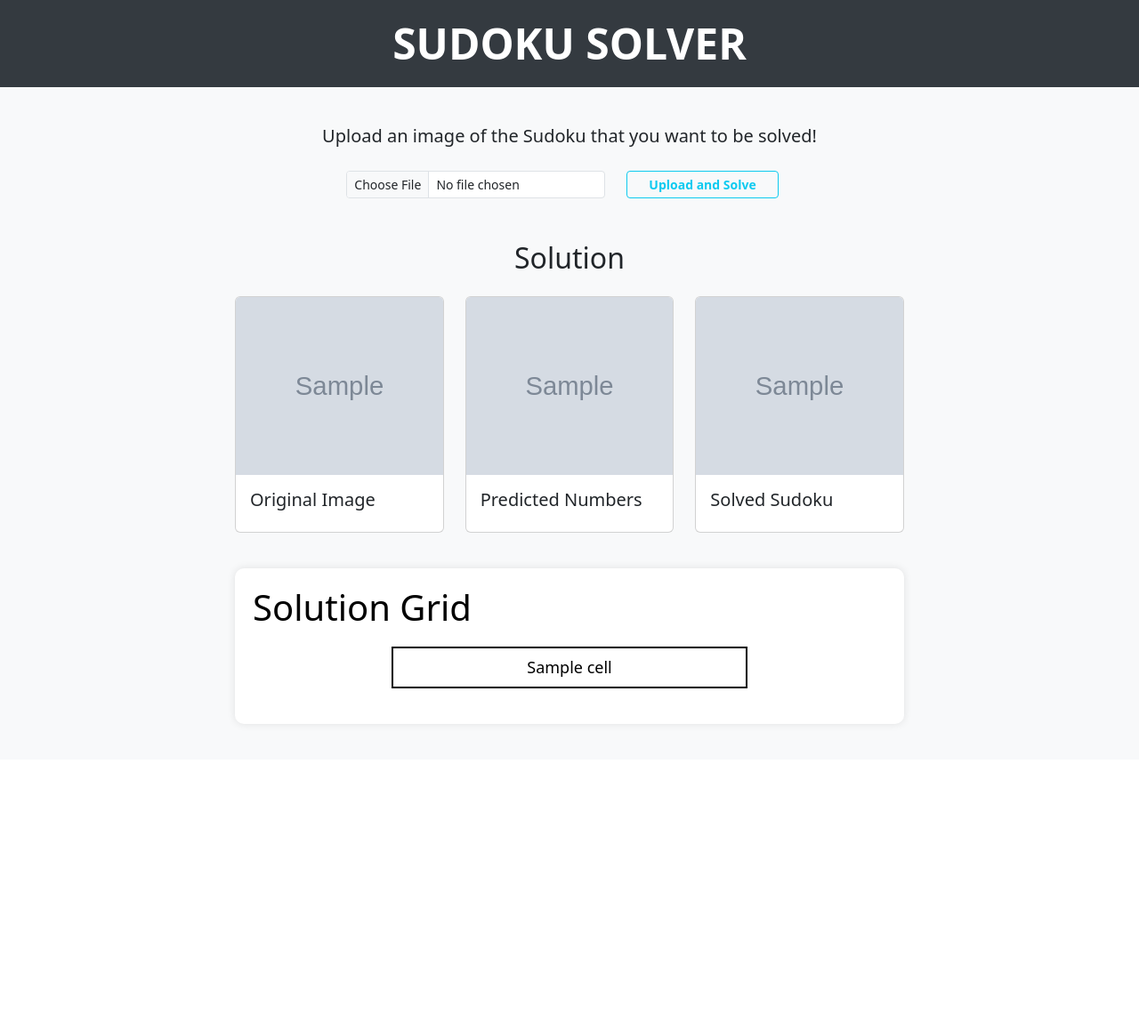
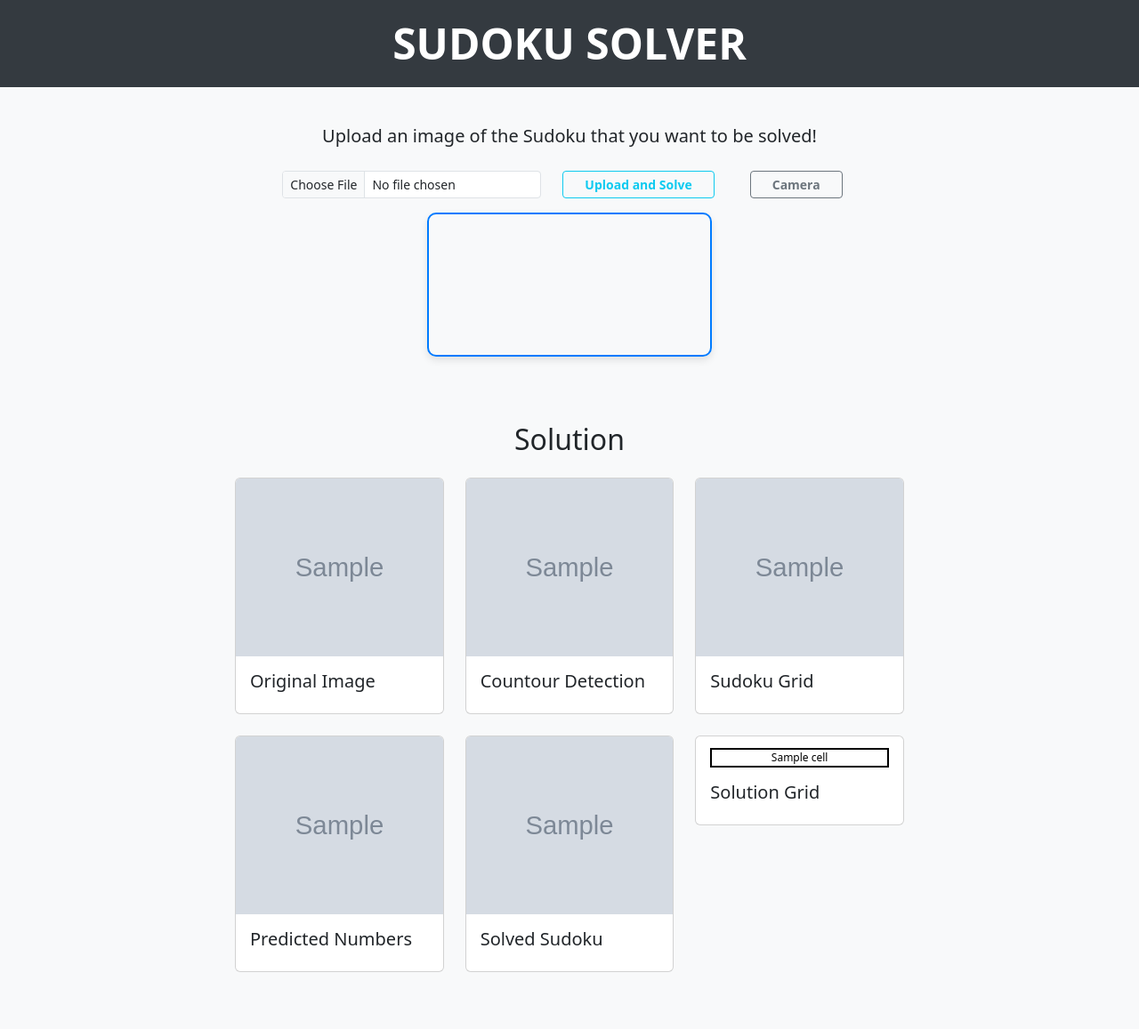
Before and after one commit to rizkyyanuark/Sudoku-Puzzle-Solver, a Flask app: template templates/index.html in a window 1280 px wide. Shown: the whole page at 89% size. Before the commit the page ends 817 px from the top, so only its background shows below. Run offline with Flask 3, Linux system fonts and the light colour scheme; the template is opened without the code that fills it: values that come from a table or form of the project are taken from there, most other values are stand-ins (such as "Sample title", 1, 10 or a date in 2020); grey boxes marked "Sample" are stand-in pictures; some libraries are stand-ins or nearby versions.

Commit message:
Refactor image processing and capture functionality

```diff
--- a/app.py
+++ b/app.py
@@ -1,4 +1,4 @@
-from flask import Flask, render_template, request, redirect, url_for, send_from_directory
+from flask import Flask, render_template, request, redirect, url_for, send_from_directory, jsonify
 from flask_wtf import FlaskForm
 from wtforms import FileField, SubmitField
 from flask_wtf.file import FileRequired, FileAllowed
@@ -6,6 +6,7 @@ from werkzeug.utils import secure_filename
 import os
 import logging
 import main  # Ensure main.py contains the process_image function
+import base64
 
 app = Flask(__name__)
 app.config['SECRET_KEY'] = os.urandom(24)
@@ -58,5 +59,26 @@ def uploaded_file(filename):
     return send_from_directory(app.config['UPLOAD_FOLDER'], filename)
 
 
+@app.route('/capture', methods=['POST'])
+def capture():
+    data = request.get_json()
+    image_data = data['image'].split(',')[1]
+    image_data = base64.b64decode(image_data)
+
+    filepath = os.path.join(app.config['UPLOAD_FOLDER'], 'captured_image.jpg')
+    with open(filepath, 'wb') as f:
+        f.write(image_data)
+
+    app.logger.debug(f'Captured image saved to {filepath}')
+
+    # Process the image and solve the Sudoku
+    try:
+        result = main.process_image(filepath)
+        return jsonify(result)
+    except Exception as e:
+        app.logger.error(f'Error processing captured image: {str(e)}')
+        return jsonify({'error': str(e)}), 500
+
+
 if __name__ == '__main__':
     app.run(debug=True)
--- a/main.py
+++ b/main.py
@@ -1,10 +1,9 @@
-import cv2
-import numpy as np
-import os
 from flask import url_for
-from utils import extract_sudoku_grid, split_cells, crop_cells, read_cells, getOriginalNumbers, sudokuGrid
+from utils import extract_sudoku_grid, split_cells, crop_cells, read_cells, getOriginalNumbers, sudokuGrid, getBoxes
 from tensorflow.keras.models import load_model
 from sudoku_solver import solve_sudoku
+import os
+import cv2
 
 # Path to the model
 MODEL_PATH = 'models/my_model.h5'
@@ -16,14 +15,12 @@ model = load_model(MODEL_PATH)
 
 
 def displaySudoku(image, solved_grid, original_numbers):
-    img_copy = image.copy()  # Copy image to avoid modifying the original
-
-    # Define grid parameters
+    img_copy = image.copy()
     grid_size = image.shape[0] // 9
     font = cv2.FONT_HERSHEY_SIMPLEX
-    font_scale = 1  # Font size for digits
-    font_thickness = 2  # Font thickness for better visibility
-    color = (45, 113, 0)  # Green color for the newly filled numbers
+    font_scale = 1
+    font_thickness = 2
+    color = (45, 113, 0)
 
     for i in range(9):
         for j in range(9):
@@ -123,15 +120,17 @@ def process_image(filepath):
 
             text = str(number)
             font = cv2.FONT_HERSHEY_COMPLEX
-            text_size = cv2.getTextSize(text, font, 0.5, 2)[0]
-            # Menggeser teks agar tepat di tengah secara horizontal
+            text_size = cv2.getTextSize(text, font, 1, 1)[0]
             text_x = center_x - text_size[0] // 2
-            # Menggeser teks agar tepat di tengah secara vertikal
             text_y = center_y + text_size[1] // 2
+            cv2.putText(predicted_numbers_img, text,
+                        (text_x, text_y), font, 1, (0, 255, 0), 1)
 
-            # Gambar angka di tengah kotak
-            cv2.putText(predicted_numbers_img, text,
-                        (text_x, text_y), font, 1, (0, 255, 0), 2)
+    # Detect grid and draw rectangles
+    img_boxes = img.copy()
+    contour_image_path = os.path.join(uploads_dir, 'contour_detected.jpg')
+    for box in getBoxes(img_boxes, contour_image_path):
+        cv2.rectangle(img_boxes, box[0], box[1], (0, 255, 0), 2)
 
     # Simpan gambar yang telah diberi prediksi angka
     predicted_numbers_image_path = os.path.join(
@@ -139,27 +138,30 @@ def process_image(filepath):
     cv2.imwrite(predicted_numbers_image_path, predicted_numbers_img)
 
     # Save the processed image (solved Sudoku)
-    processed_image_path = os.path.join(uploads_dir, 'solved_sudoku.jpg')
-    cv2.imwrite(processed_image_path, solved_image)
+    solved_sudoku_path = os.path.join(uploads_dir, 'solved_sudoku.jpg')
+    cv2.imwrite(solved_sudoku_path, solved_image)
 
     # Normalize paths for compatibility
     original_filename = os.path.basename(filepath).replace('\\', '/')
     sudoku_grid_filename = os.path.basename(
         sudoku_grid_image_path).replace('\\', '/')
-    processed_filename = os.path.basename(
-        processed_image_path).replace('\\', '/')
+    solved_sudoku_filename = os.path.basename(
+        solved_sudoku_path).replace('\\', '/')
     predicted_numbers_filename = os.path.basename(
         predicted_numbers_image_path).replace('\\', '/')
+    contour_detected_filename = os.path.basename(
+        contour_image_path).replace('\\', '/')
 
     result = {
         'original': filepath,
-        'processed': processed_image_path,
+        'processed': solved_sudoku_filename,
         'solution': solved_grid.tolist() if solved_grid is not None else [],
         'images': [
             url_for('uploaded_file', filename=original_filename),
+            url_for('uploaded_file', filename=contour_detected_filename),
             url_for('uploaded_file', filename=sudoku_grid_filename),
-            url_for('uploaded_file', filename=processed_filename),
-            url_for('uploaded_file', filename=predicted_numbers_filename)
+            url_for('uploaded_file', filename=predicted_numbers_filename),
+            url_for('uploaded_file', filename=solved_sudoku_filename)
         ]
     }
 
--- a/static/styles.css
+++ b/static/styles.css
@@ -1,113 +1,158 @@
-body {
-  font-family: Arial, sans-serif;
-  display: flex;
-  justify-content: center;
-  align-items: center;
-  height: 100vh;
-  margin: 0;
-  background-color: #f0f0f0;
+/* Style the solution grid for a compact display */
+.sudoku-table td {
+  width: 5px; /* Decrease cell width */
+  height: 4px; /* Further decrease cell height */
+  text-align: center;
+  font-size: 12px; /* Decrease font size */
+  border: 2px solid black; /* Add border around each cell */
+  vertical-align: middle; /* Centers the text vertically */
+  padding: 0px; /* Reduces padding inside the cells */
 }
-.container {
-  display: flex;
+
+/* Thicker borders for 3x3 subgrids */
+.sudoku-table td:nth-child(3n) {
+  border-right: 4px solid black;
+}
+
+.sudoku-table tr:nth-child(3n) td {
+  border-bottom: 4px solid black;
+}
+
+/* Center the table */
+.sudoku-table {
+  width: 100%; /* Set the table to take up 100% of the card's width */
+  margin-top: -3px; /* Remove any margin above the table */
+  margin-bottom: 2; /* Remove any margin below the table */
+  margin-left: -1px;
+  margin-right: -1px;
+}
+
+/* Hide the spinner by default */
+.loading-spinner {
+  display: none;
+}
+
+/* Add shadow to the table container */
+.sudoku-container {
+  padding: 20px;
   background-color: #fff;
-  padding: 20px;
   border-radius: 10px;
   box-shadow: 0 0 10px rgba(0, 0, 0, 0.1);
 }
-.left,
-.right {
-  margin: 10px;
+
+/* Animation for cards */
+.card {
+  transition: transform 0.3s, box-shadow 0.3s;
 }
-.left {
-  text-align: center;
+
+.card:hover {
+  transform: scale(1.05);
+  box-shadow: 0 10px 20px rgba(0, 0, 0, 0.2);
 }
-.right {
-  text-align: left;
+
+/* Custom styles for the page */
+body {
+  background-color: #f8f9fa;
 }
-input[type="file"] {
-  width: 100%;
-  margin-bottom: 20px;
-  font-size: 16px;
+
+.header {
+  background-color: #343a40;
+  color: white;
+  padding: 20px 0;
 }
-button {
-  padding: 10px 20px;
-  font-size: 16px;
-  cursor: pointer;
-  background-color: #007bff;
-  color: #fff;
-  border: none;
-  border-radius: 5px;
-  transition: background-color 0.3s ease;
+
+.header h1 {
+  margin: 0;
 }
-button:hover {
-  background-color: #0056b3;
+
+.main-content {
+  padding: 40px 0;
 }
-button.loading {
-  background-color: #6c757d;
-  cursor: not-allowed;
+
+.card img {
+  height: 200px;
+  object-fit: cover;
 }
-button.loading::after {
-  content: "";
-  display: inline-block;
-  width: 16px;
-  height: 16px;
-  border: 2px solid #fff;
-  border-top-color: transparent;
-  border-radius: 50%;
-  margin-left: 10px;
-  animation: spin 1s linear infinite;
+
+/* Modal image spin animation */
+.modal-content {
+  animation: spinIn 0.5s ease-in-out;
 }
-@keyframes spin {
-  0% {
-    transform: rotate(0deg);
+
+@keyframes spinIn {
+  from {
+    transform: rotateY(90deg);
+    opacity: 0;
   }
-  100% {
-    transform: rotate(360deg);
+  to {
+    transform: rotateY(0deg);
+    opacity: 1;
   }
 }
-video {
-  max-width: 100%;
-  height: auto;
-  margin-top: 20px;
+
+@keyframes spinOut {
+  from {
+    transform: rotateY(0deg);
+    opacity: 1;
+  }
+  to {
+    transform: rotateY(90deg);
+    opacity: 0;
+  }
 }
-.result {
-  margin-top: 20px;
-  text-align: left;
+
+.modal.fade .modal-dialog {
+  transition: transform 0.5s ease-in-out;
 }
-.result table {
-  border-collapse: collapse;
-  margin: 20px auto;
-  background-color: #fff;
-  box-shadow: 0 0 10px rgba(0, 0, 0, 0.1);
+
+.modal.fade.show .modal-dialog {
+  transform: rotateY(0deg);
 }
-.result td {
-  border: 1px solid #000;
-  width: 20px; /* Ukuran lebih kecil */
-  height: 20px; /* Ukuran lebih kecil */
-  text-align: center;
-  font-size: 12px; /* Ukuran font lebih kecil */
-  padding: 3px;
+
+.modal.fade .modal-dialog {
+  transform: rotateY(90deg);
 }
-.result td:nth-child(3n) {
-  border-right: 2px solid #000;
+
+.modal.fade .modal-dialog {
+  transition: transform 0.5s ease-in-out;
 }
-.result tr:nth-child(3n) td {
-  border-bottom: 2px solid #000;
+
+.modal.fade.show .modal-dialog {
+  transform: rotateY(0deg);
 }
-.result .solved {
-  color: green;
+
+.modal.fade .modal-dialog {
+  transform: rotateY(90deg);
 }
-.captured {
-  margin-top: 20px;
+
+/* styles.css */
+
+/* Style for the camera preview video */
+.camera-preview {
+  border: 2px solid #007bff; /* Blue border */
+  border-radius: 10px; /* Rounded corners */
+  box-shadow: 0 4px 8px rgba(0, 0, 0, 0.1); /* Subtle shadow */
+  margin-bottom: 20px; /* Space below the video */
 }
-.captured img {
-  max-width: 100px; /* Ukuran lebih kecil */
-  height: auto;
+
+/* Small preview size */
+.small-preview {
+  width: 320px; /* Set a fixed width */
+  height: auto; /* Maintain aspect ratio */
 }
-.recognized {
-  margin-top: 20px;
+
+/* Style for the canvas used to capture the image */
+.camera-canvas {
+  border: 2px solid #28a745; /* Green border */
+  border-radius: 10px; /* Rounded corners */
+  box-shadow: 0 4px 8px rgba(0, 0, 0, 0.1); /* Subtle shadow */
+  display: block; /* Ensure the canvas is displayed as a block element */
+  margin: 0 auto; /* Center the canvas */
+  max-width: 100%; /* Ensure the canvas does not exceed the container width */
 }
-.recognized img {
-  max-width: 150px; /* Ukuran lebih kecil */
-  height: auto;
+
+/* Style for the capture and solve buttons */
+#capture-button,
+#solve-button {
+  margin-top: 10px; /* Space above the buttons */
 }
--- a/templates/index.html
+++ b/templates/index.html
@@ -7,117 +7,8 @@
     <!-- Import Bootstrap -->
     <link href="https://cdn.jsdelivr.net/npm/bootstrap@5.3.2/dist/css/bootstrap.min.css" rel="stylesheet" integrity="sha384-T3c6CoIi6uLrA9TneNEoa7RxnatzjcDSCmG1MXxSR1GAsXEV/Dwwykc2MPK8M2HN" crossorigin="anonymous" />
     <script src="https://cdn.jsdelivr.net/npm/bootstrap@5.3.2/dist/js/bootstrap.bundle.min.js" integrity="sha384-C6RzsynM9kWDrMNeT87bh95OGNyZPhcTNXj1NW7RuBCsyN/o0jlpcV8Qyq46cDfL" crossorigin="anonymous"></script>
-    <style>
-      /* Style the solution grid for a compact display */
-      .sudoku-table td {
-        width: 40px; /* Decrease cell width */
-        height: 40px; /* Decrease cell height */
-        text-align: center;
-        font-size: 18px; /* Decrease font size */
-        border: 2px solid black; /* Add border around each cell */
-      }
-
-      /* Thicker borders for 3x3 subgrids */
-      .sudoku-table td:nth-child(3n) {
-        border-right: 4px solid black;
-      }
-
-      .sudoku-table tr:nth-child(3n) td {
-        border-bottom: 4px solid black;
-      }
-
-      /* Center the table */
-      .sudoku-table {
-        margin: 20px auto;
-        max-width: 400px; /* Set a max-width for the table */
-      }
-
-      /* Hide the spinner by default */
-      .loading-spinner {
-        display: none;
-      }
-
-      /* Add shadow to the table container */
-      .sudoku-container {
-        padding: 20px;
-        background-color: #fff;
-        border-radius: 10px;
-        box-shadow: 0 0 10px rgba(0, 0, 0, 0.1);
-      }
-
-      /* Animation for cards */
-      .card {
-        transition: transform 0.3s, box-shadow 0.3s;
-      }
-
-      .card:hover {
-        transform: scale(1.05);
-        box-shadow: 0 10px 20px rgba(0, 0, 0, 0.2);
-      }
-
-      /* Custom styles for the page */
-      body {
-        background-color: #f8f9fa;
-      }
-
-      .header {
-        background-color: #343a40;
-        color: white;
-        padding: 20px 0;
-      }
-
-      .header h1 {
-        margin: 0;
-      }
-
-      .main-content {
-        padding: 40px 0;
-      }
-
-      .card img {
-        height: 200px;
-        object-fit: cover;
-      }
-
-      /* Modal image spin animation */
-      .modal-content {
-        animation: spinIn 0.5s ease-in-out;
-      }
-
-      @keyframes spinIn {
-        from {
-          transform: rotateY(90deg);
-          opacity: 0;
-        }
-        to {
-          transform: rotateY(0deg);
-          opacity: 1;
-        }
-      }
-
-      @keyframes spinOut {
-        from {
-          transform: rotateY(0deg);
-          opacity: 1;
-        }
-        to {
-          transform: rotateY(90deg);
-          opacity: 0;
-        }
-      }
-
-      .modal.fade .modal-dialog {
-        transition: transform 0.5s ease-in-out;
-      }
-
-      .modal.fade.show .modal-dialog {
-        transform: rotateY(0deg);
-      }
-
-      .modal.fade .modal-dialog {
-        transform: rotateY(90deg);
-      }
-    </style>
+    <!-- Link to external CSS file -->
+    <link rel="stylesheet" href="{{ url_for('static', filename='styles.css') }}" />
   </head>
   <body>
     <div class="header text-center">
@@ -137,8 +28,18 @@
                 <div class="col-auto">
                   <button type="submit" class="btn btn-outline-info btn-sm px-4 me-sm-3 fw-bold mt-2">Upload and Solve</button>
                 </div>
+                <div class="col-auto">
+                  <button type="button" class="btn btn-outline-secondary btn-sm px-4 me-sm-3 fw-bold mt-2" onclick="openCamera()">Camera</button>
+                </div>
               </div>
             </form>
+            <!-- Camera Preview -->
+            <div class="mt-3">
+              <video id="camera-preview" class="camera-preview small-preview" autoplay></video>
+              <canvas id="camera-canvas" class="camera-canvas" style="display: none"></canvas>
+              <button id="capture-button" class="btn btn-outline-success btn-sm px-4 me-sm-3 fw-bold mt-2" style="display: none" onclick="captureImage()">Capture</button>
+              <button id="solve-button" class="btn btn-outline-primary btn-sm px-4 me-sm-3 fw-bold mt-2" style="display: none" onclick="solveSudoku()">Solve</button>
+            </div>
             <!-- Loading Spinner -->
             <div class="loading-spinner mt-3">
               <div class="spinner-border text-primary" role="status">
@@ -173,6 +74,22 @@
         </div>
         <div class="col-md-4 mb-4">
             <div class="card">
+            <img src="{{ images[1] }}" class="card-img-top" alt="Countour Detection" onclick="showModal(this)" />
+            <div class="card-body">
+                <h5 class="card-title">Countour Detection</h5>
+            </div>
+            </div>
+        </div>
+        <div class="col-md-4 mb-4">
+            <div class="card">
+            <img src="{{ images[2] }}" class="card-img-top" alt="Sudoku Grid" onclick="showModal(this)" />
+            <div class="card-body">
+                <h5 class="card-title">Sudoku Grid</h5>
+            </div>
+            </div>
+        </div>
+        <div class="col-md-4 mb-4">
+            <div class="card">
             <img src="{{ images[3] }}" class="card-img-top" alt="Predicted Numbers" onclick="showModal(this)" />
             <div class="card-body">
                 <h5 class="card-title">Predicted Numbers</h5>
@@ -181,19 +98,17 @@
         </div>
         <div class="col-md-4 mb-4">
             <div class="card">
-                <img src="{{ images[2] }}" class="card-img-top" alt="Solved Sudoku" onclick="showModal(this)" />
+            <img src="{{ images[4] }}" class="card-img-top" alt="Solved Sudoku" onclick="showModal(this)" />
             <div class="card-body">
                 <h5 class="card-title">Solved Sudoku</h5>
             </div>
             </div>
         </div>
-          </div>
-          {% endif %}
-
         <!-- Display the solution grid -->
         {% if solution %}
-          <div class="mt-3 sudoku-container">
-            <h3 class="display-6 text-body-emphasis">Solution Grid</h3>
+        <div class="col-md-4 mb-4">
+            <div class="card">
+                <div class="card-body">
                     <table class="table table-bordered mx-auto sudoku-table">
                         <tbody>
                             {% for row in solution %}
@@ -205,11 +120,13 @@
                             {% endfor %}
                         </tbody>
                     </table>
+                    <h5 class="card-title">Solution Grid</h5>
+              </div>
+            </div>
           </div>
           {% endif %}
           </div>
-      </div>
-    </div>
+          {% endif %}
 
     <!-- Modal for displaying full-size images -->
     <div class="modal fade" id="imageModal" tabindex="-1" aria-labelledby="imageModalLabel" aria-hidden="true">
@@ -241,6 +158,71 @@
         this.submit();
       });
 
+      function openCamera() {
+        var video = document.getElementById("camera-preview");
+        var captureButton = document.getElementById("capture-button");
+        var solveButton = document.getElementById("solve-button");
+
+        // Show the capture button
+        captureButton.style.display = "inline-block";
+
+        // Hide the solve button initially
+        solveButton.style.display = "none";
+
+        // Access the camera
+        navigator.mediaDevices
+          .getUserMedia({ video: true })
+          .then(function (stream) {
+            video.srcObject = stream;
+          })
+          .catch(function (err) {
+            console.error("Error accessing the camera: " + err);
+          });
+      }
+
+      function captureImage() {
+        var video = document.getElementById("camera-preview");
+        var canvas = document.getElementById("camera-canvas");
+        var solveButton = document.getElementById("solve-button");
+
+        // Set canvas dimensions to match video dimensions
+        canvas.width = video.videoWidth;
+        canvas.height = video.videoHeight;
+
+        // Draw the current video frame onto the canvas
+        var context = canvas.getContext("2d");
+        context.drawImage(video, 0, 0, canvas.width, canvas.height);
+
+        // Show the solve button
+        solveButton.style.display = "inline-block";
+      }
+
+      function solveSudoku() {
+        var canvas = document.getElementById("camera-canvas");
+        var imageData = canvas.toDataURL("image/jpeg");
+
+        // Send the captured image to the server for processing
+        fetch("/capture", {
+          method: "POST",
+          headers: {
+            "Content-Type": "application/json",
+          },
+          body: JSON.stringify({ image: imageData }),
+        })
+          .then((response) => response.json())
+          .then((data) => {
+            if (data.error) {
+              console.error("Error solving Sudoku: " + data.error);
+            } else {
+              // Display the results
+              window.location.reload();
+            }
+          })
+          .catch((error) => {
+            console.error("Error:", error);
+          });
+      }
+
       function showModal(element) {
         var modalImage = document.getElementById("modalImage");
         modalImage.src = element.src;
```
Also changed, not shown: templates/result.html (deleted, +0 -139 lines), utils.py (+41 -0 lines), uploads/contour_detected.jpg (added), uploads/predicted_numbers.jpg. Lines whose indentation alone changed are shown as unchanged.
